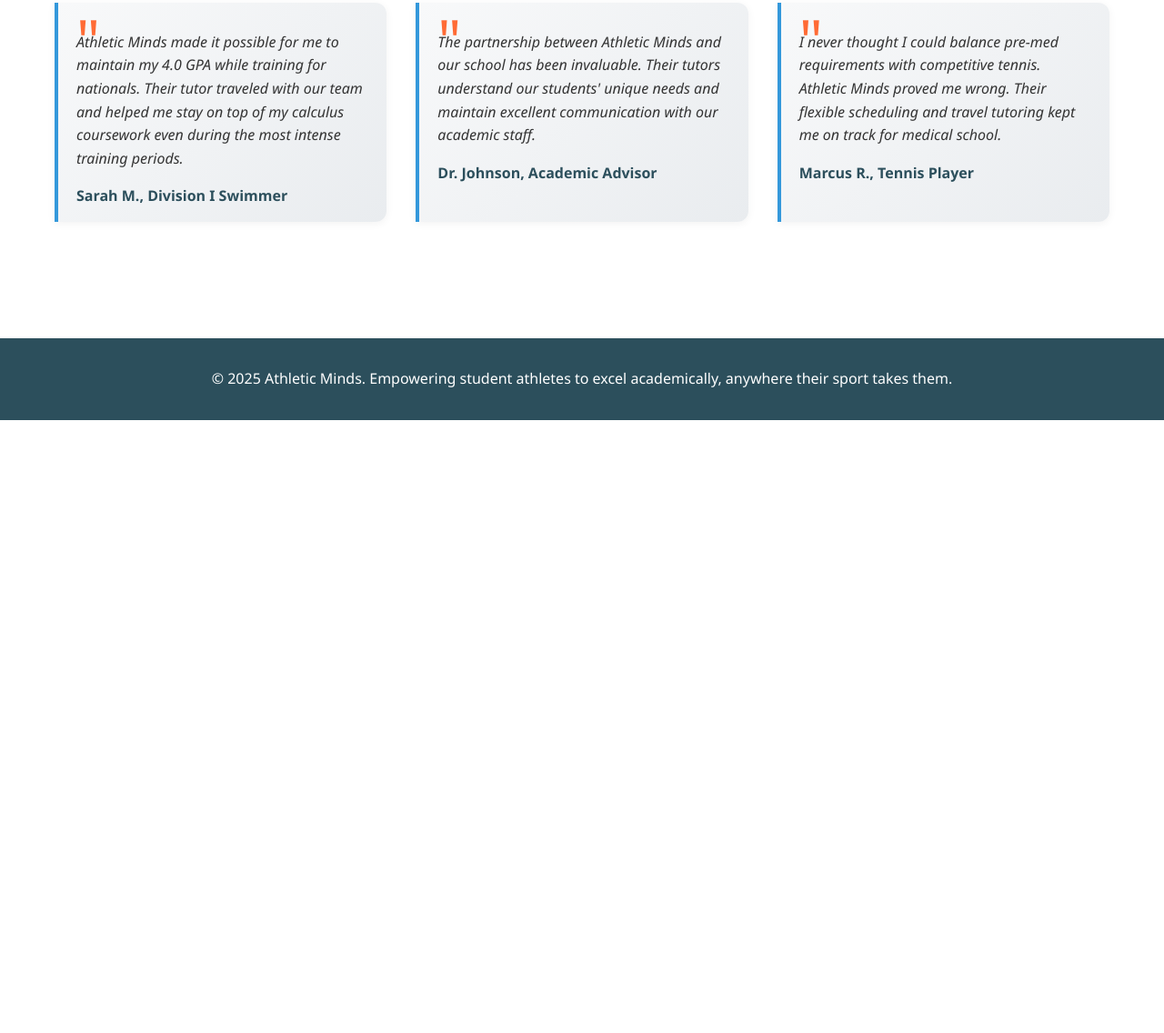
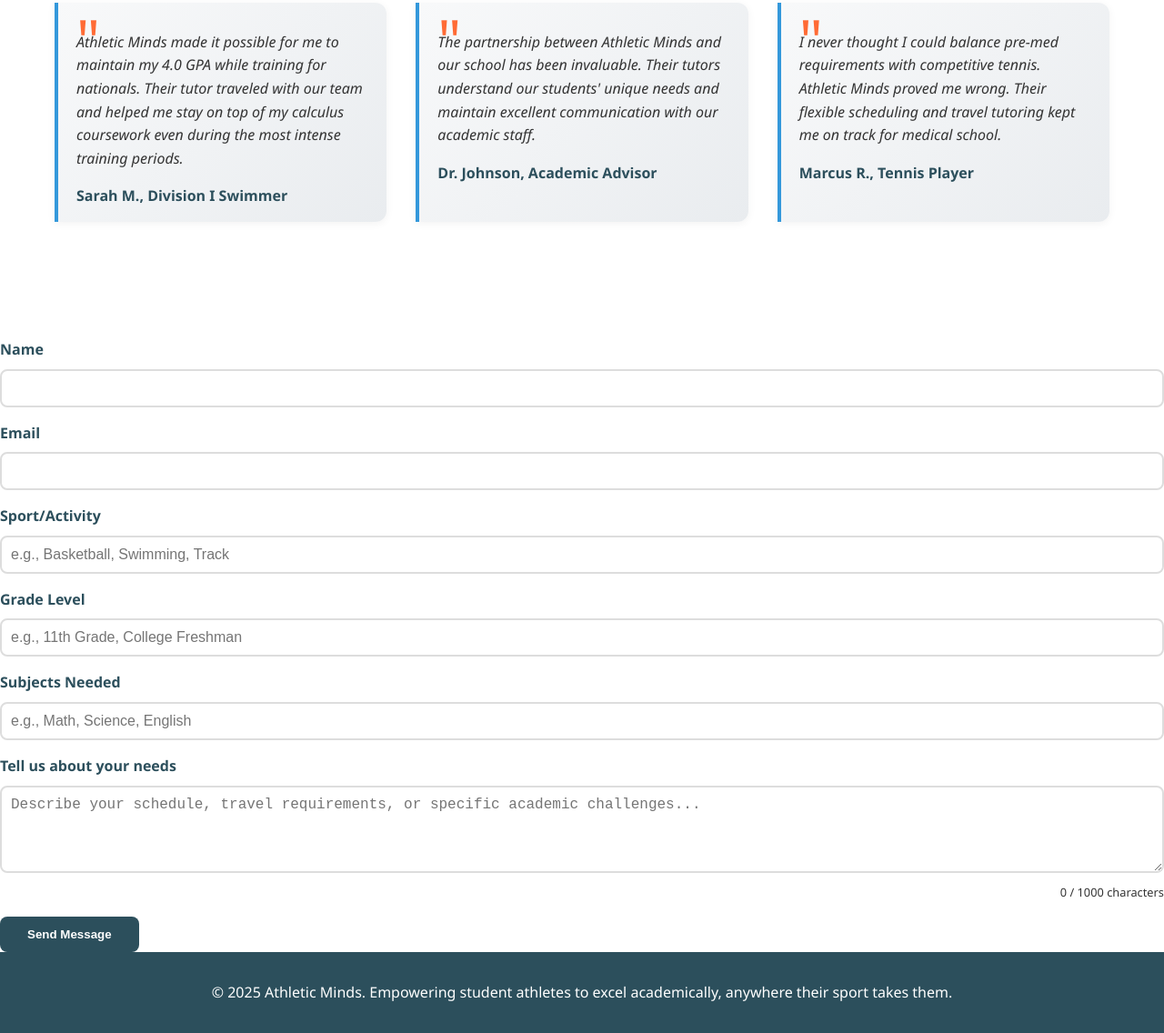
Before and after one commit to valsco/athletic-minds.github.io, a React app: page index.html in a window 1280 px wide. Shown: the part 1643-2779 px from the top of the page at 91% size. Before the commit the page ends 2105 px from the top, so only its background shows below. Built offline with nearby package versions, Linux system fonts and the light colour scheme.

Commit message:
will this email work V2?

```diff
--- a/index.html
+++ b/index.html
@@ -126,7 +126,54 @@
         </div>
 
         <!-- Contact Page -->
-        <div id="contact" class="page">
+
+        <form id="contact-form" action="https://script.google.com/macros/s/AKfycbxP1L3eyYranYWE5EeQ1RsVry7CIlEpJBV_Jzvxu1LDY0yC_wOyh5TuTZyTXvVF-i4/exec" method="POST">
+    <div class="form-group">
+        <label for="name">Name</label>
+        <input type="text" id="name" name="name" required>
+    </div>
+    <div class="form-group">
+        <label for="email">Email</label>
+        <input type="email" id="email" name="email" required>
+    </div>
+    <div class="form-group">
+        <label for="sport">Sport/Activity</label>
+        <input type="text" id="sport" name="sport" placeholder="e.g., Basketball, Swimming, Track">
+    </div>
+    <div class="form-group">
+        <label for="grade">Grade Level</label>
+        <input type="text" id="grade" name="grade" placeholder="e.g., 11th Grade, College Freshman">
+    </div>
+    <div class="form-group">
+        <label for="subjects">Subjects Needed</label>
+        <input type="text" id="subjects" name="subjects" placeholder="e.g., Math, Science, English">
+    </div>
+    <div class="form-group">
+        <label for="message">Tell us about your needs</label>
+        <textarea id="message" name="message" rows="4" placeholder="Describe your schedule, travel requirements, or specific academic challenges..."></textarea>
+    </div>
+    <button type="submit" class="submit-button">Send Message</button>
+</form>
+
+    </main>
+
+    <footer>
+        <div class="container">
+            <p>&copy; 2025 Athletic Minds. Empowering student athletes to excel academically, anywhere their sport takes them.</p>
+        </div>
+    </footer>
+
+    <!-- JavaScript Files -->
+    <script src="assets/js/main.js"></script>
+    <script src="assets/js/booking.js"></script>
+    <script src="assets/js/contact-form.js"></script>
+    <script src="assets/js/animations.js"></script>
+</body>
+</html>
+
+
+
+<div id="contact" class="page">
             <section style="padding: 80px 0;">
                 <div class="container">
                     <h2 class="section-title">Get In Touch</h2>
@@ -180,18 +227,3 @@
                 </div>
             </section>
         </div>
-    </main>
-
-    <footer>
-        <div class="container">
-            <p>&copy; 2025 Athletic Minds. Empowering student athletes to excel academically, anywhere their sport takes them.</p>
-        </div>
-    </footer>
-
-    <!-- JavaScript Files -->
-    <script src="assets/js/main.js"></script>
-    <script src="assets/js/booking.js"></script>
-    <script src="assets/js/contact-form.js"></script>
-    <script src="assets/js/animations.js"></script>
-</body>
-</html>
```
